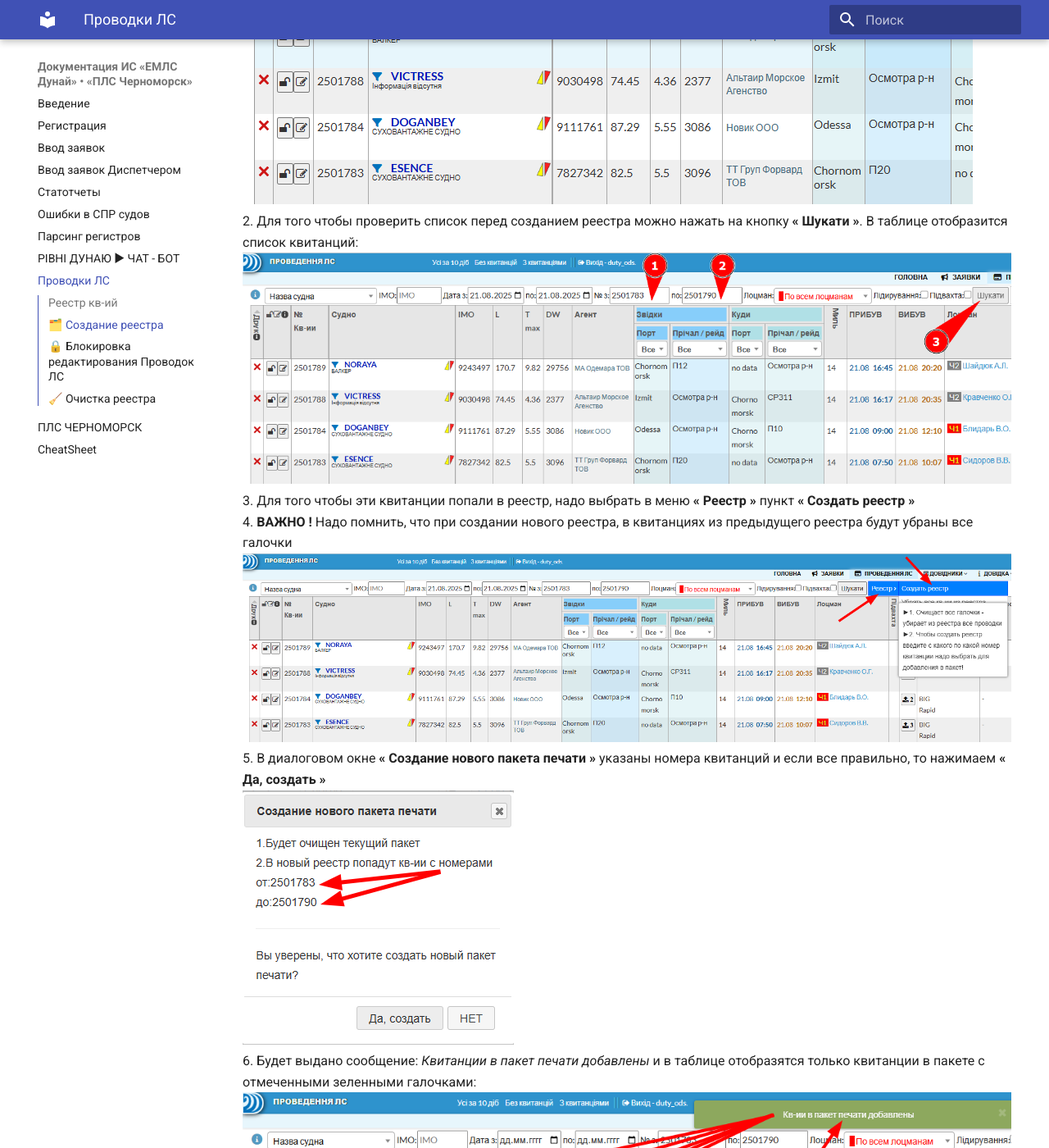
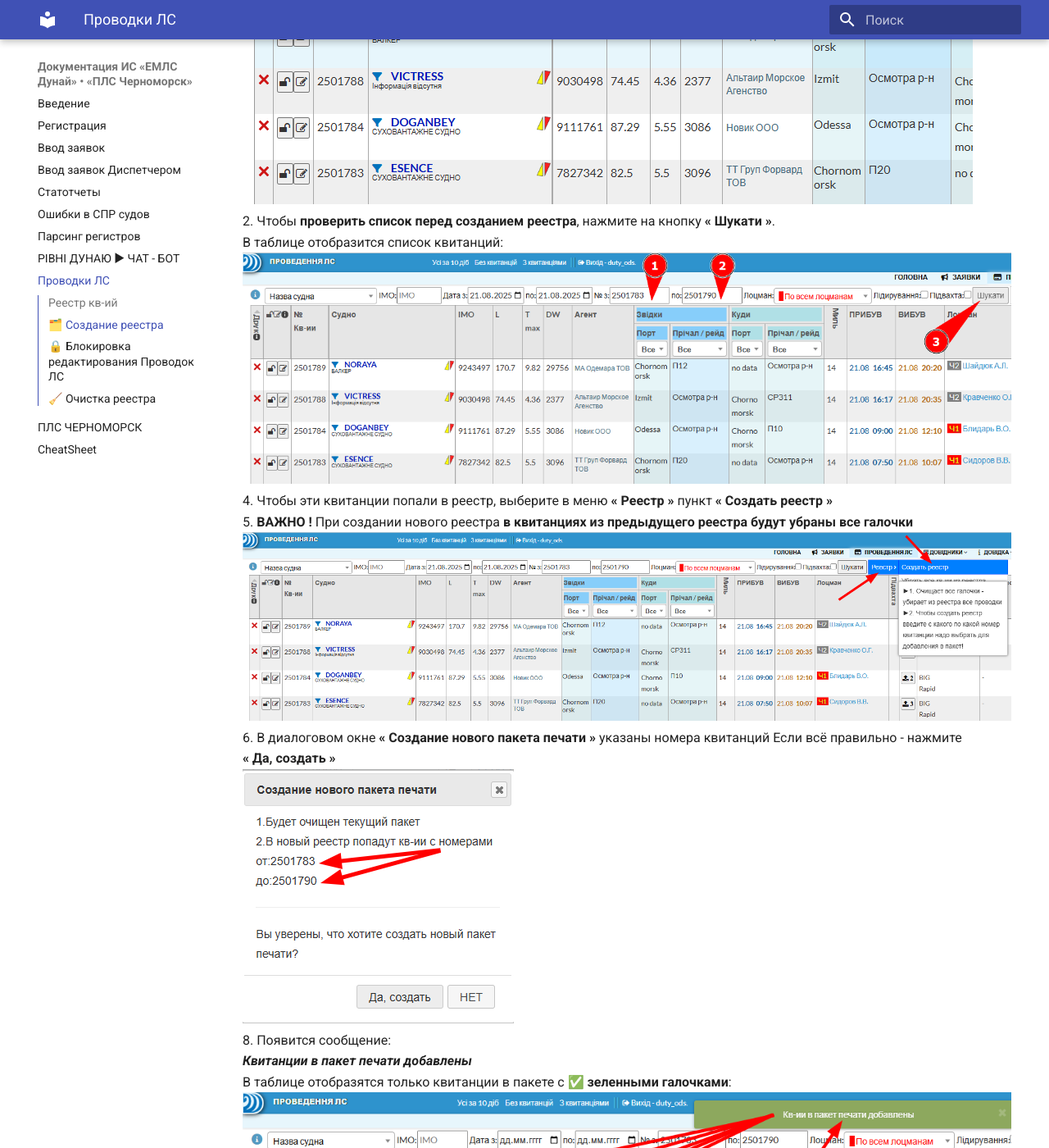
Before and after one commit to vvxsoni/Danube_help, an MkDocs documentation site: the page built from docs/reestr.md, in a window 1280 px wide and 1400 px high, scrolled down 560 px. Shown: the whole window at 82% size. Built offline with MkDocs 1.6.1 and Material for MkDocs 9.7.7, drawn with Linux system fonts in a browser that asks for light colours; some of the changed text lies outside the part shown.

Commit message:
**Реестр кв-ий** - форматирование

```diff
--- a/docs/reestr.md
+++ b/docs/reestr.md
@@ -3,29 +3,37 @@
 
 ## 🗂️ **Создание реестра**
 **Чтобы создать реестр необходимо выполнить следующие шаги:**
-    1. Укажите начальный и конечный номера квитанций для формирования реестра
+    1. **Укажите начальный и конечный номера квитанций** для формирования реестра
         ![alt text](images/reestr_001.png)
-    2. Для того чтобы проверить список перед созданием реестра можно нажать на кнопку **« Шукати »**. В таблице отобразится список квитанций:
+    2. Чтобы **проверить список перед созданием реестра**, нажмите на кнопку **« Шукати »**.
+       В таблице отобразится список квитанций:
         ![alt text](images/reestr_002.png)
-    3. Для того чтобы эти квитанции попали в реестр, надо выбрать в меню **« Реестр »** пункт **« Создать реестр »**
-    4. **ВАЖНО !** Надо помнить, что при создании нового реестра, в квитанциях из предыдущего реестра будут убраны все галочки
+    4. Чтобы эти квитанции попали в реестр, выберите в меню **« Реестр »** пункт **« Создать реестр »**
+    5. **ВАЖНО !** При создании нового реестра **в квитанциях из предыдущего реестра будут убраны все галочки**
         ![alt text](images/reestr_003.png)
-    5. В диалоговом окне **« Создание нового пакета печати »** указаны номера квитанций и если все правильно, то нажимаем **« Да, создать »**
+    6. В диалоговом окне **« Создание нового пакета печати »** указаны номера квитанций
+       Если всё правильно - нажмите **« Да, создать »**
         ![alt text](images/reestr_004.png)
-    6. Будет выдано сообщение: *Квитанции в пакет печати добавлены* и в таблице отобразятся только квитанции в пакете с отмеченными зеленными галочками:
+    8. Появится сообщение:
+       ***Квитанции в пакет печати добавлены***
+       В таблице отобразятся только квитанции в пакете с **✅ зеленными галочками**:
         ![alt text](images/reestr_005.png)
-    7. Чтобы сформировать **печатную Excel форму**, надо выбрать в меню **« Реестр »** пункт **« Печать реестра »**
+    10. Чтобы сформировать **печатную Excel форму**, выберите в меню **« Реестр »** пункт **« Печать реестра »**
         ![alt text](images/reestr_006.png)
-    8. На экране появится сообщение: **Реестр выгружен в формате XLSX !** и автоматически скачан в загрузки:
+    11. На экране появится сообщение:
+        **Реестр выгружен в формате XLSX !**
+        Файл автоматически скачан в загрузки:
         ![alt text](images/reestr_007.png)
-    9. Далее выбираем файл `prov_in_packet_2025-08-22.xlsx` в загрузках и открываем его:
+    12. Далее откройте файл `prov_in_packet_2025-08-22.xlsx` из загрузок:
         ![alt text](images/reestr_008.png)
 
 ## 🔒 **Блокировка редактирования Проводок ЛС**
-Для того чтобы запретить любые изменения в квитанции надо в таблице Проводок ЛС напротив нужной квитанции нажать на значек замочка, чтобы он превратился в закрытый красный замочек.
-**На Дунае отмечают замочками проводки, которые уже проверены и распечатаны в реестре.**
+Чтобы запретить любые изменения в квитанции:
+- В таблице **Проводок ЛС** напротив нужной квитанции нажмите на значок **замочка**, чтобы он стал 🔒**закрытым красным**.
+- **На Дунае отмечают замочками проводки, которые уже проверены и распечатаны в реестре.**
 ![alt text](images/reestr_010.png)
 
 ## 🧹 **Очистка реестра**
-Чтобы очистить реестр, надо выбрать в меню **« Реестр »** пункт **« Убрать все кв-ии из реестра »**
+Чтобы очистить реестр:
+- Выберите в меню **« Реестр »** пункт **« Убрать все кв-ии из реестра »**
     ![alt text](images/reestr_009.png)
```
